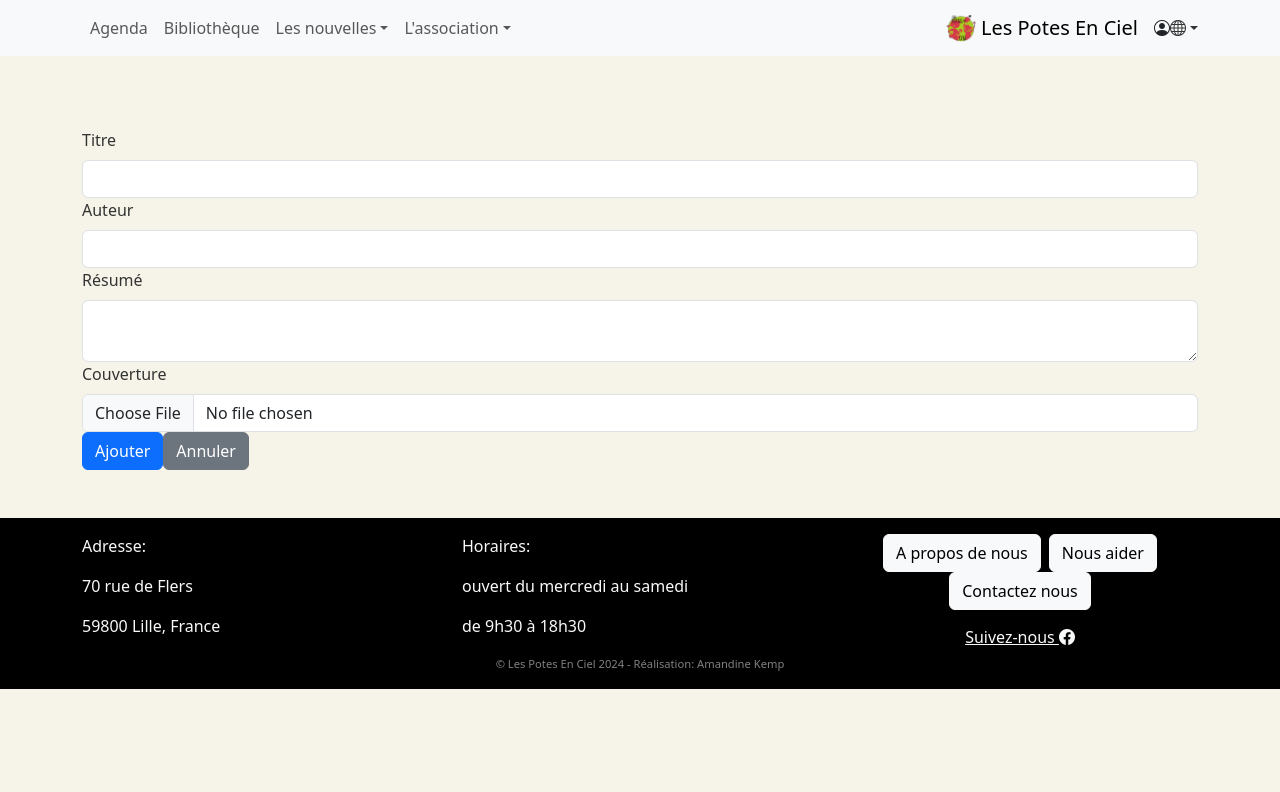
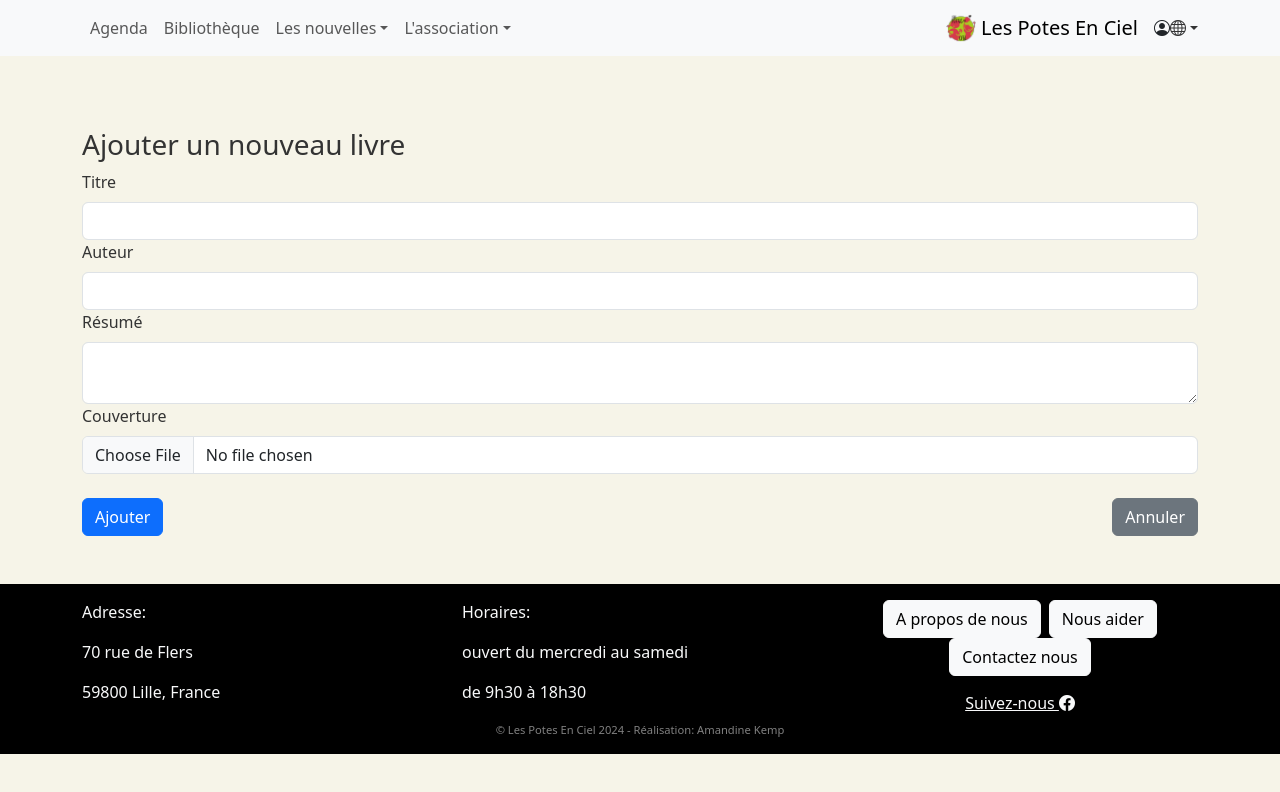
Before and after one commit to amandinekemp/Les_Potes_En_Ciel, a Next.js app: page /library in a window 1280 px wide. Both pictures are taken after a click on the button "Ajouter un livre". Shown: the top 792 px of the page. Built offline with nearby package versions, Linux system fonts and the light colour scheme.

Commit message:
Add title and space betwen buttons

```diff
--- a/app/_components/library/BookCreateForm.tsx
+++ b/app/_components/library/BookCreateForm.tsx
@@ -38,7 +38,7 @@ const BookCreateForm = (props: { onShelve: any; }) => {
   return (
     <>
     <Form className="mt-4" onSubmit={handleSubmit}>
-      {/* <h3>Ajouter un nouveau livre</h3> */}
+      <h3>Ajouter un nouveau livre</h3>
       {/* Champ pour le titre du livre */}
       <Form.Group>
         <Form.Label>Titre</Form.Label>
@@ -85,8 +85,10 @@ const BookCreateForm = (props: { onShelve: any; }) => {
         )}
       </Form.Group>
       {/* Bouton de soumission du formulaire */}
-      <Button type="submit" variant="primary">Ajouter</Button>
-      <Button variant="secondary" onClick={props.onShelve}>Annuler</Button>
+      <div className="mt-4 d-flex justify-content-between">
+        <Button type="submit" variant="primary">Ajouter</Button>
+        <Button variant="secondary" onClick={props.onShelve}>Annuler</Button>
+      </div>
     </Form>
     </>
   );
```
